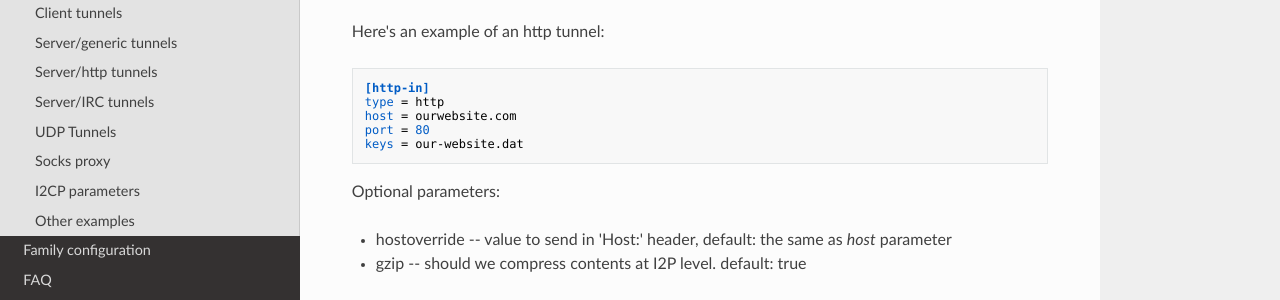
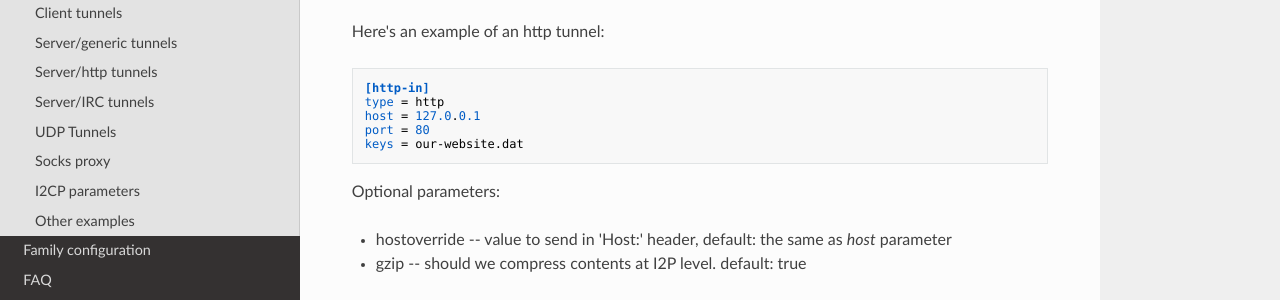
Before and after one commit to PurpleI2P/i2pd_docs_en, an MkDocs documentation site: the page built from docs/user-guide/tunnels.md, in a window 1280 px wide and 900 px high, scrolled down 3511 px. Shown: the part 151-451 px from the top of the window. Built offline with MkDocs 1.6.1, drawn with Linux system fonts in a browser that asks for light colours; nearby versions of some CDN libraries; old or Windows-style settings are respelled for this version of MkDocs.

Commit message:
correct example for http tunnel

```diff
--- a/docs/user-guide/tunnels.md
+++ b/docs/user-guide/tunnels.md
@@ -139,7 +139,7 @@ Here's an example of an http tunnel:
 
     [http-in]
     type = http
-    host = ourwebsite.com
+    host = 127.0.0.1
     port = 80
     keys = our-website.dat
 
```
